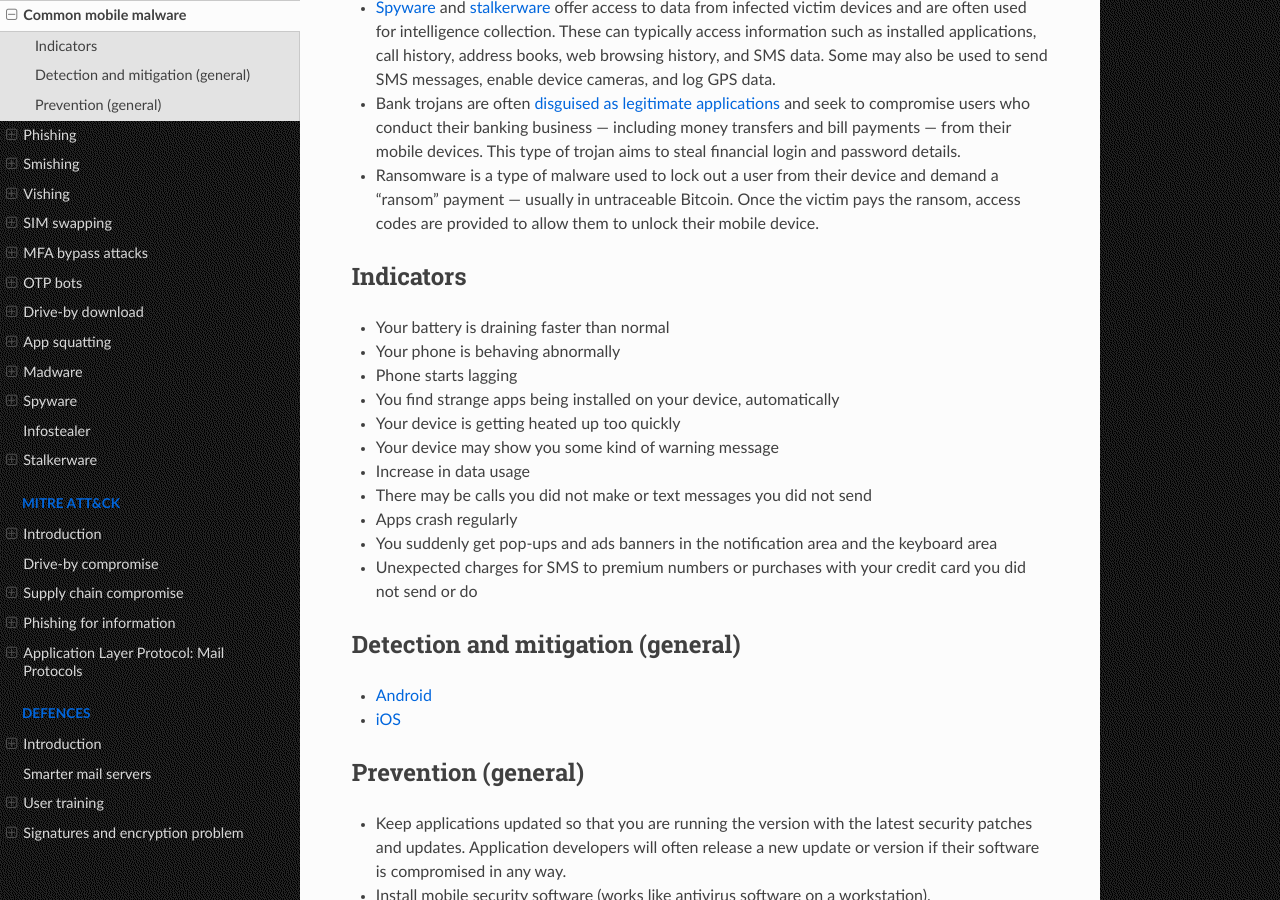
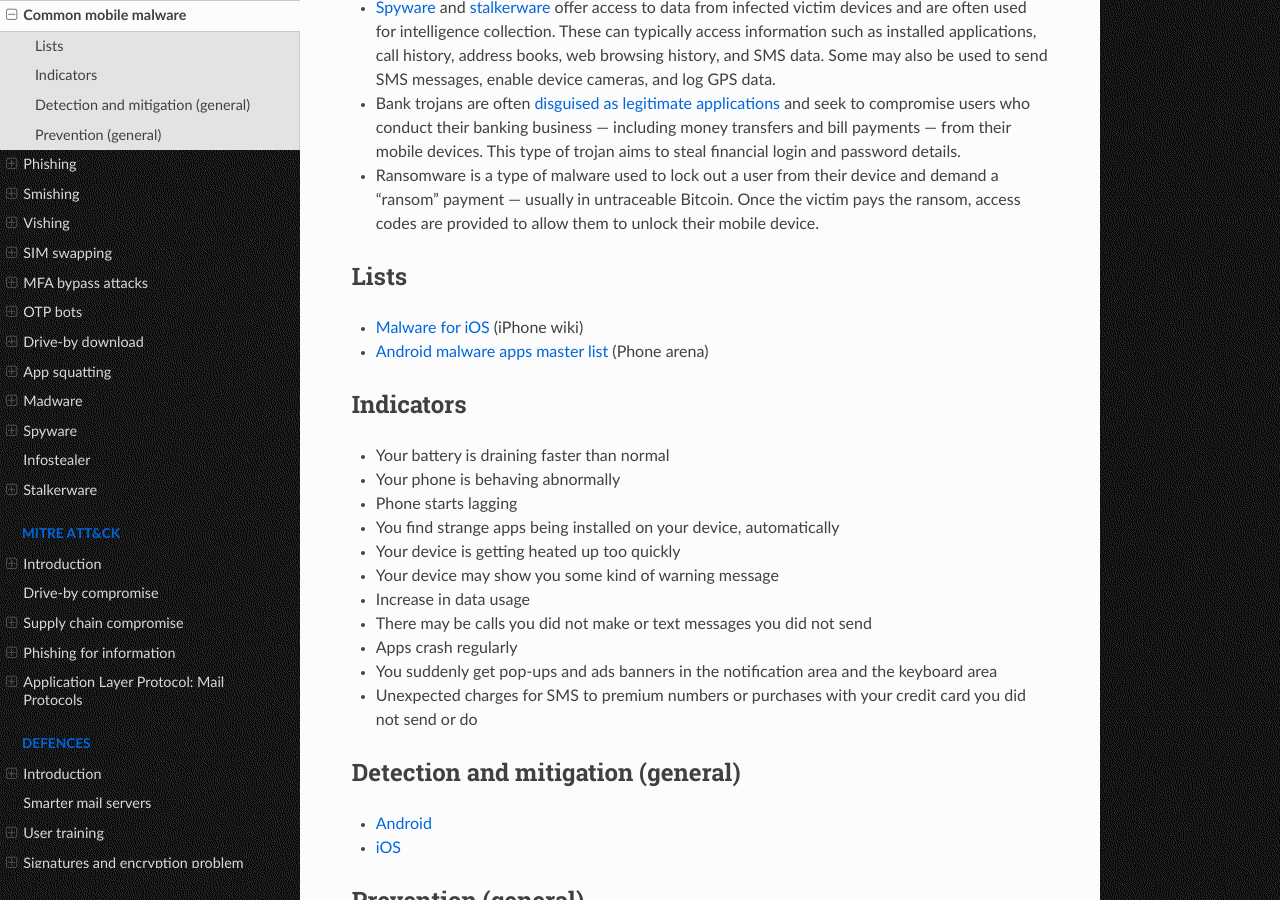
Before and after one commit to tymyrddin/blue-phish, a Sphinx documentation site: the page built from source/docs/notes/malware.md, in a window 1280 px wide and 900 px high, scrolled down 316 px. Built offline with Sphinx 7.4.7 and the Read the Docs theme 2.0.0, drawn with Linux system fonts in a browser that asks for light colours.

Commit message:
Mobile threats

```diff
--- a/source/docs/notes/malware.md
+++ b/source/docs/notes/malware.md
@@ -7,6 +7,11 @@ The most common types of mobile malware threats:
 * [Spyware](spyware.md) and [stalkerware](stalkerware.md) offer access to data from infected victim devices and are often used for intelligence collection. These can typically access information such as installed applications, call history, address books, web browsing history, and SMS data. Some may also be used to send SMS messages, enable device cameras, and log GPS data.
 * Bank trojans are often [disguised as legitimate applications](squatting.md) and seek to compromise users who conduct their banking business — including money transfers and bill payments — from their mobile devices. This type of trojan aims to steal financial login and password details.
 * Ransomware is a type of malware used to lock out a user from their device and demand a "ransom" payment — usually in untraceable Bitcoin. Once the victim pays the ransom, access codes are provided to allow them to unlock their mobile device.
+
+## Lists
+
+* [Malware for iOS](https://www.theiphonewiki.com/wiki/Malware_for_iOS) (iPhone wiki)
+* [Android malware apps master list](https://www.phonearena.com/news/android-malware-apps-master-list_id149175) (Phone arena)
 
 ## Indicators
 
```
